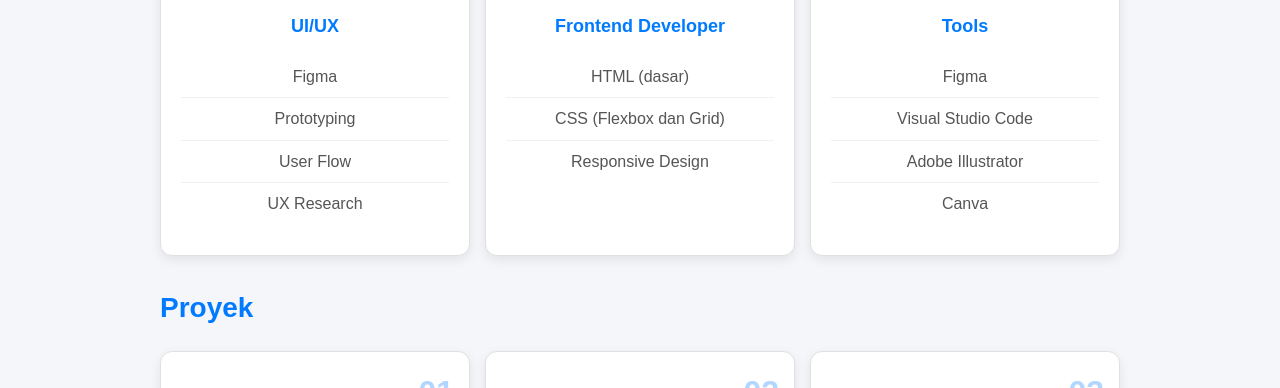
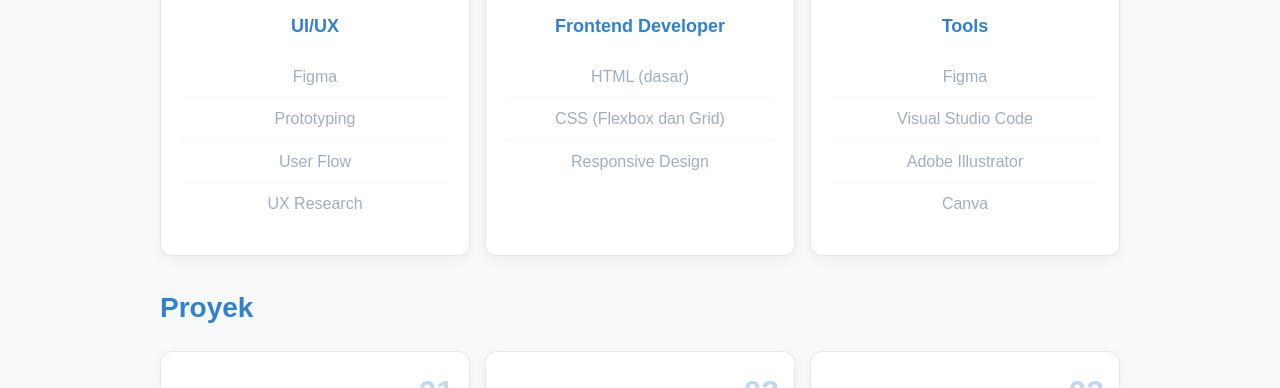
Before and after one commit to bagus-26/LK-06, a plain HTML site: page LK 05/index.html in a window 1280 px wide. Shown: the part 712-1100 px from the top of the page. Drawn offline with Linux system fonts and the light colour scheme.

Commit message:
Feat : Merapihkan Visual (ada bug di navbar)

```diff
--- a/LK 05/style.css
+++ b/LK 05/style.css
@@ -13,38 +13,40 @@ html {
 /* COLOR VARIABLES */
 /* ================= */
 :root {
-  --bg-primary: #f4f6f9;
+  --bg-primary: #f8f9fa;
   --bg-secondary: #ffffff;
-  --text-primary: #333333;
-  --text-secondary: #666666;
-  --text-light: #555555;
-  --border-color: #e0e0e0;
-  --border-light: #f0f0f0;
-  --accent-color: #007bff;
-  --accent-hover: #0056b3;
-  --navbar-bg: #007bff;
-  --footer-bg: #333333;
-  --shadow: rgba(0, 0, 0, 0.08);
-  --shadow-hover: rgba(0, 0, 0, 0.15);
-  --nav-link: #0056b3;
+  --text-primary: #2d3748;
+  --text-secondary: #718096;
+  --text-light: #a0aec0;
+  --border-color: #e2e8f0;
+  --border-light: #f7fafc;
+  --accent-color: #3182ce;
+  --accent-hover: #2c5aa0;
+  --navbar-bg: #ffffff;
+  --navbar-text: #2d3748;
+  --footer-bg: #2d3748;
+  --shadow: rgba(0, 0, 0, 0.05);
+  --shadow-hover: rgba(0, 0, 0, 0.1);
+  --nav-link: #3182ce;
 }
 
 /* DARK MODE */
 [data-theme="dark"] {
-  --bg-primary: #1a1a1a;
-  --bg-secondary: #2d2d2d;
-  --text-primary: #f0f0f0;
-  --text-secondary: #d0d0d0;
-  --text-light: #b0b0b0;
-  --border-color: #444444;
-  --border-light: #3a3a3a;
-  --accent-color: #4da6ff;
-  --accent-hover: #66b3ff;
-  --navbar-bg: #1a1a1a;
-  --footer-bg: #0a0a0a;
+  --bg-primary: #1a202c;
+  --bg-secondary: #2d3748;
+  --text-primary: #f7fafc;
+  --text-secondary: #cbd5e0;
+  --text-light: #a0aec0;
+  --border-color: #4a5568;
+  --border-light: #2d3748;
+  --accent-color: #63b3ed;
+  --accent-hover: #4299e1;
+  --navbar-bg: #2d3748;
+  --navbar-text: #f7fafc;
+  --footer-bg: #1a202c;
   --shadow: rgba(0, 0, 0, 0.3);
   --shadow-hover: rgba(0, 0, 0, 0.5);
-  --nav-link: #99ccff;
+  --nav-link: #63b3ed;
 }
 
 /* BODY */
```
